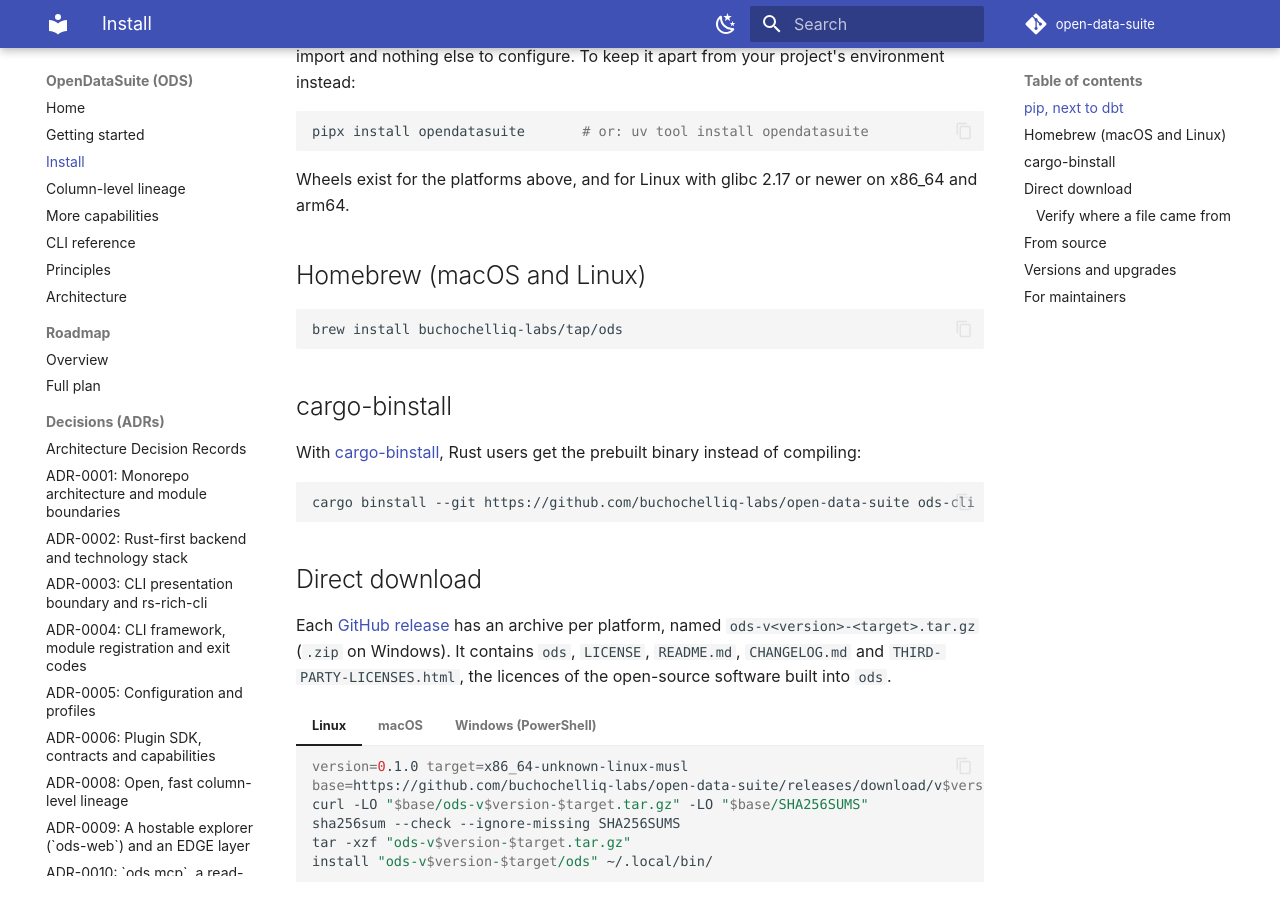
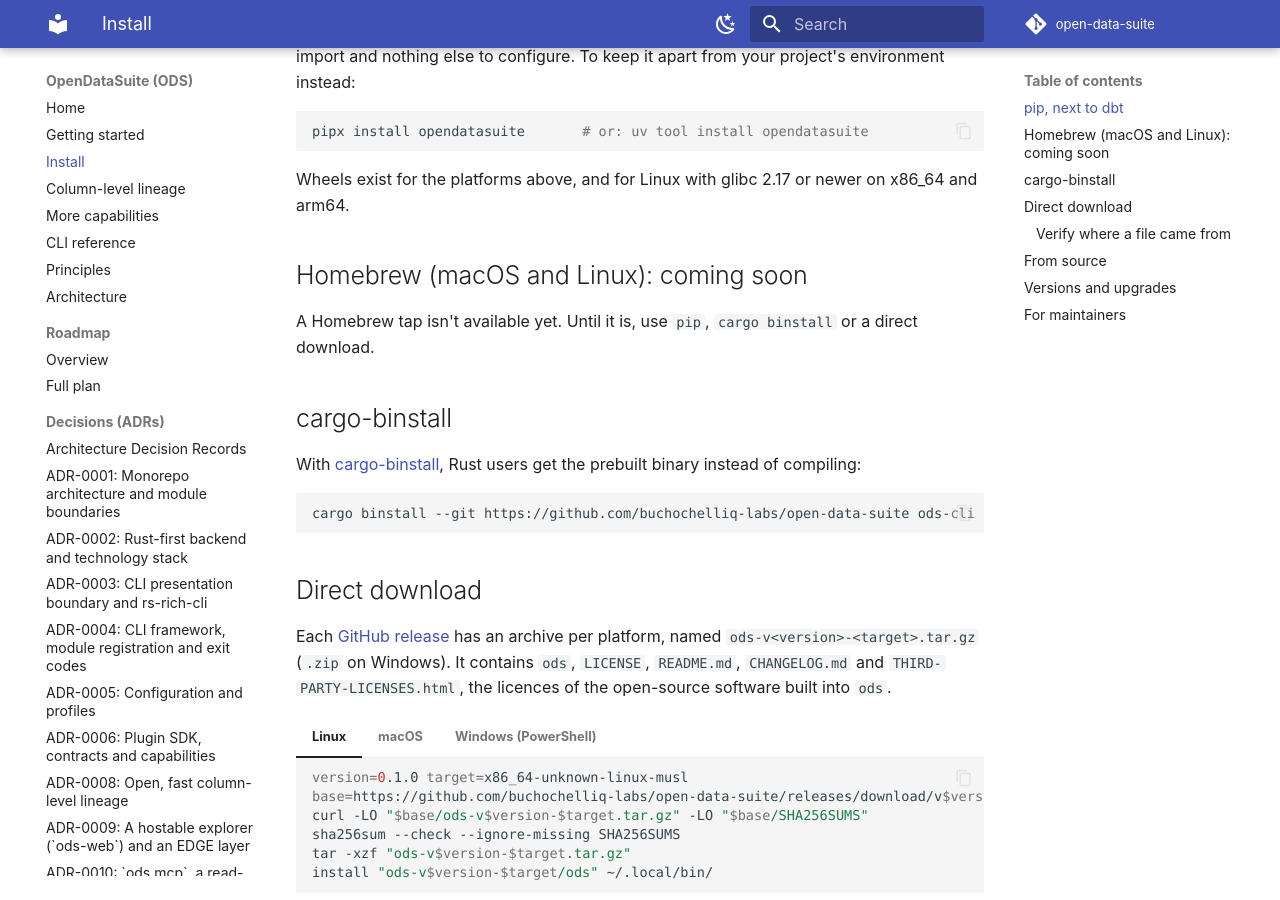
Before and after one commit to buchochelliq-labs/open-data-suite, an MkDocs documentation site: the page built from docs/install.md, in a window 1280 px wide and 900 px high, scrolled down 896 px. Built offline with MkDocs 1.6.1 and Material for MkDocs 9.7.7, drawn with Linux system fonts in a browser that asks for light colours; comment, search, counter and statistics services are not loaded.

Commit message:
docs(install): mark Homebrew as coming soon
The tap repository doesn't exist yet, so `brew install` would fail.

Co-Authored-By: Claude Opus 5.5 <noreply@anthropic.com>
Claude-Session: https://claude.ai/code/session_019o28ABji7oKrHhDj6a9qF6

````diff
--- a/docs/getting-started.md
+++ b/docs/getting-started.md
@@ -14,7 +14,7 @@ pip install opendatasuite
 ods version
 ```
 
-Homebrew, cargo-binstall and direct downloads with checksums are on the
+cargo-binstall and direct downloads with checksums (Homebrew coming soon) are on the
 [Install](install.md) page. Until v0.1.0 is out, build from source with Rust 1.90 or
 newer ([rustup.rs](https://rustup.rs)):
 
--- a/docs/install.md
+++ b/docs/install.md
@@ -35,11 +35,10 @@ pipx install opendatasuite       # or: uv tool install opendatasuite
 Wheels exist for the platforms above, and for Linux with glibc 2.17 or newer on x86_64
 and arm64.
 
-## Homebrew (macOS and Linux)
+## Homebrew (macOS and Linux): coming soon
 
-```sh
-brew install buchochelliq-labs/tap/ods
-```
+A Homebrew tap isn't available yet. Until it is, use `pip`, `cargo binstall` or a
+direct download.
 
 ## cargo-binstall
 
````
Also changed, not shown: CHANGELOG.md (+1 -1 lines), README.md (+1 -1 lines).
